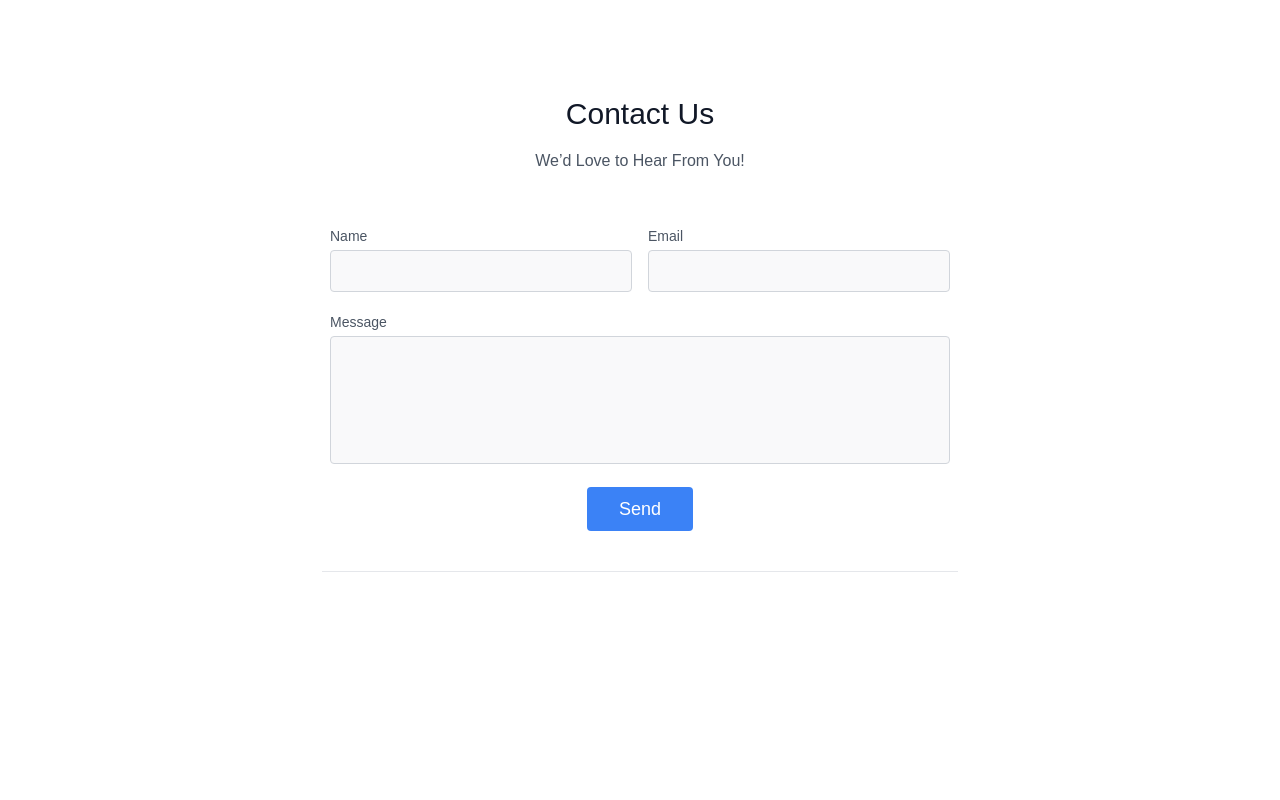
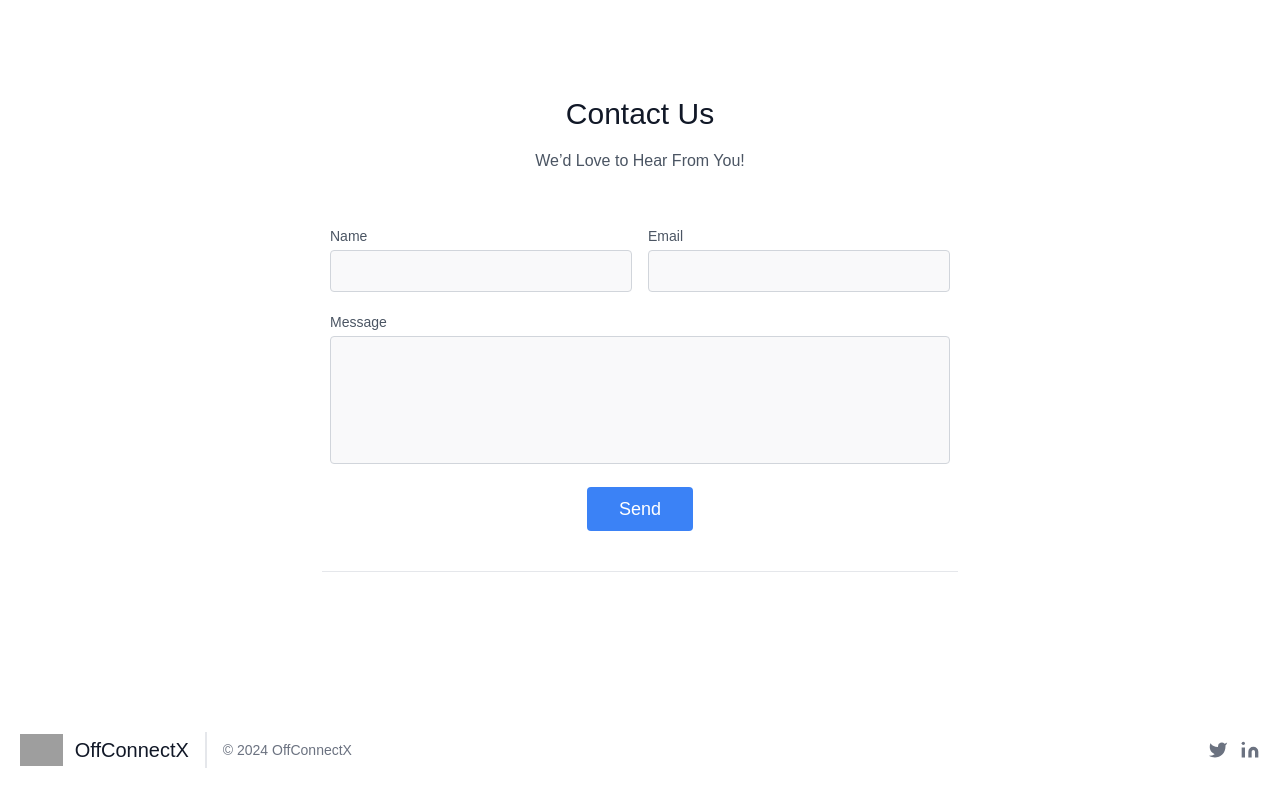
Before and after one commit to offconnectx/ocxweb, a Next.js app: page / in a window 1280 px wide. Shown: the part 2941-3741 px from the top of the page. Before the commit the page ends 3641 px from the top, so only its background shows below. Built offline with nearby package versions, Linux system fonts and the light colour scheme; grey boxes are pictures that could not be loaded.

Commit message:
added ocx footer

```diff
--- /dev/null
+++ b/app/components/Footer.tsx
@@ -0,0 +1,29 @@
+const Footer = () => {
+    return (
+        <footer className="text-gray-600 body-font">
+  <div className="container px-5 py-8 mx-auto flex items-center sm:flex-row flex-col">
+    <a href="https://offconnect.io/" className="flex title-font font-medium items-center md:justify-start justify-center text-gray-900">
+    <img src="/off.png" className="h-8" alt="Logo" />
+      <span className="ml-3 text-xl">OffConnectX</span>
+    </a>
+    <p className="text-sm text-gray-500 sm:ml-4 sm:pl-4 sm:border-l-2 sm:border-gray-200 sm:py-2 sm:mt-0 mt-4">© 2024 OffConnectX
+    </p>
+    <span className="inline-flex sm:ml-auto sm:mt-0 mt-4 justify-center sm:justify-start">
+      <a className="ml-3 text-gray-500">
+        <svg fill="currentColor" stroke-linecap="round" stroke-linejoin="round" stroke-width="2" className="w-5 h-5" viewBox="0 0 24 24">
+          <path d="M23 3a10.9 10.9 0 01-3.14 1.53 4.48 4.48 0 00-7.86 3v1A10.66 10.66 0 013 4s-4 9 5 13a11.64 11.64 0 01-7 2c9 5 20 0 20-11.5a4.5 4.5 0 00-.08-.83A7.72 7.72 0 0023 3z"></path>
+        </svg>
+      </a>
+      <a className="ml-3 text-gray-500">
+        <svg fill="currentColor" stroke="currentColor" stroke-linecap="round" stroke-linejoin="round" stroke-width="0" className="w-5 h-5" viewBox="0 0 24 24">
+          <path stroke="none" d="M16 8a6 6 0 016 6v7h-4v-7a2 2 0 00-2-2 2 2 0 00-2 2v7h-4v-7a6 6 0 016-6zM2 9h4v12H2z"></path>
+          <circle cx="4" cy="4" r="2" stroke="none"></circle>
+        </svg>
+      </a>
+    </span>
+  </div>
+</footer>
+    )
+}
+
+export default Footer;
--- a/app/page.tsx
+++ b/app/page.tsx
@@ -3,6 +3,7 @@
 import NavigationBar from "./components/NavigationBar";
 import Features from "./components/Features";
 import ContactUs from "./components/ContactUs";
+import Footer from "./components/Footer";
 
 export default function Home() {
   return (
@@ -12,6 +13,7 @@
       <AboutUs />
       <Features/>
       <ContactUs/>
+      <Footer/>
     </main>
   );
 }
```
